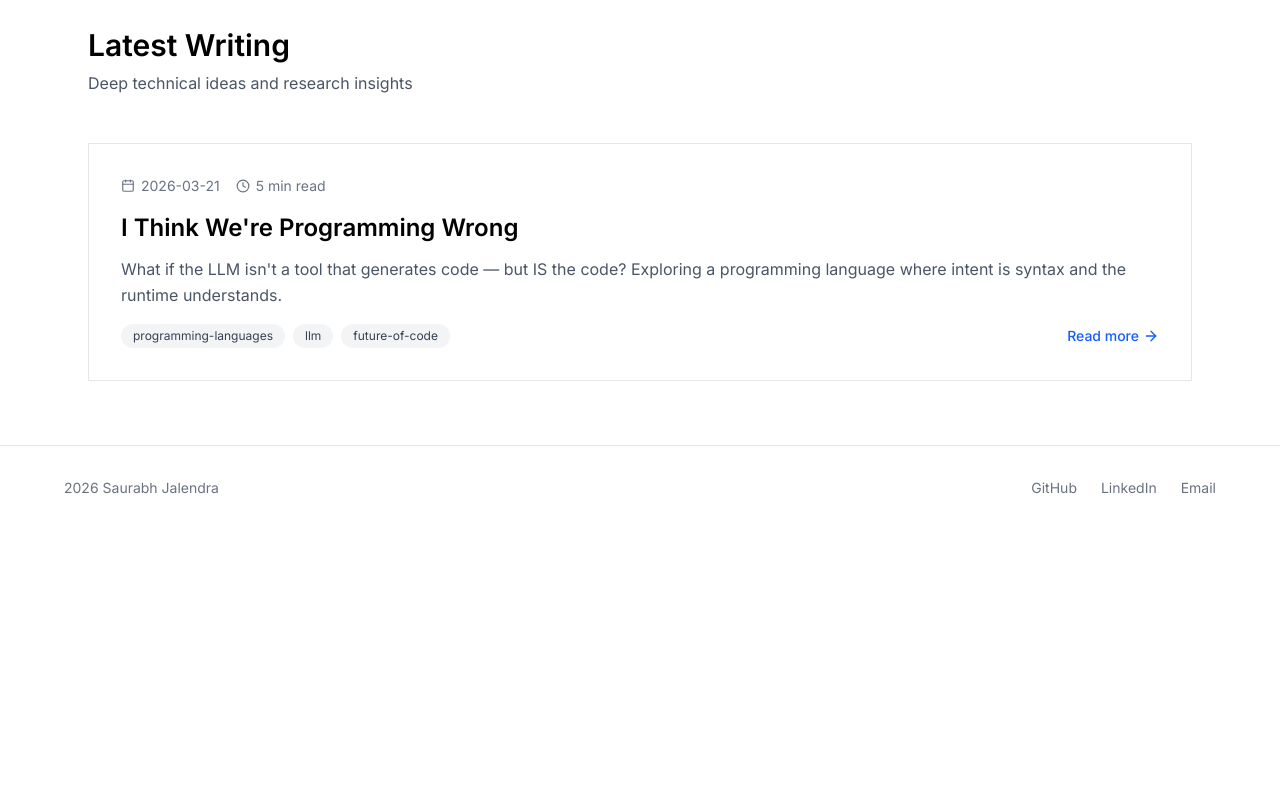
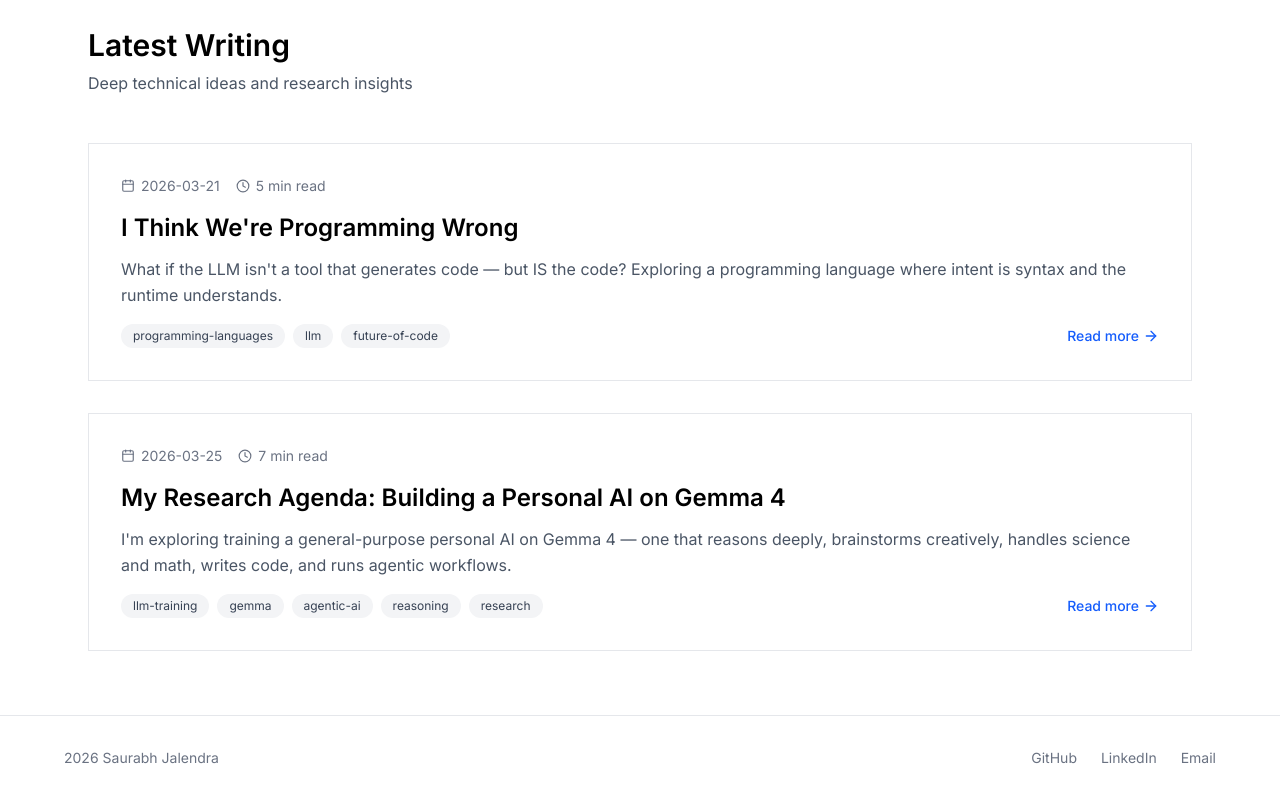
Before and after one commit to SaurabhJalendra/Portfolio_Website, a React (Vite) app: page / in a window 1280 px wide. Shown: the part 502-1302 px from the top of the page. Before the commit the page ends 1032 px from the top, so only its background shows below. Built offline with nearby package versions, Linux system fonts and the light colour scheme.

Commit message:
blog: 2026-03-25 - My Research Agenda: Building a Personal AI on Gemma 4

```diff
--- a/src/data/blog/index.ts
+++ b/src/data/blog/index.ts
@@ -79,4 +79,139 @@ I'm going to prototype this. A minimal runtime where you express intent and the
 
 The last programming language won't have syntax. It'll have understanding.`,
   },
+  {
+    slug: '2026-03-25-personal-ai-gemma4',
+    title: 'My Research Agenda: Building a Personal AI on Gemma 4',
+    date: '2026-03-25',
+    tags: ['llm-training', 'gemma', 'agentic-ai', 'reasoning', 'research'],
+    summary: 'I\'m exploring training a general-purpose personal AI on Gemma 4 — one that reasons deeply, brainstorms creatively, handles science and math, writes code, and runs agentic workflows.',
+    readTime: '7 min read',
+    content: `What if you had a personal AI that wasn't just a coding assistant — but a genuine thinking partner?
+
+One that reasons through complex problems, brainstorms ideas with you, understands scientific papers, solves math, writes code, and then *executes* on what you've planned together — autonomously managing files, running experiments, deploying code.
+
+That's what I want to build. And I think Gemma 4 might be the right foundation.
+
+## Why Gemma 4?
+
+\\\`\\\`\\\`chart:bar
+title: Gemma 4 vs Open Models — Multi-Capability
+data:
+  - label: Coding
+    value: 82
+  - label: Reasoning
+    value: 78
+  - label: Math
+    value: 75
+  - label: Science
+    value: 74
+  - label: Tool Use
+    value: 80
+  - label: Instruction Following
+    value: 83
+ylabel: Benchmark Score (%)
+\\\`\\\`\\\`
+
+Most open models specialize — DeepSeek Coder for code, Qwen-Math for math. Gemma 4 is different: it's genuinely strong across *all* capabilities. That's critical because I don't want five fine-tuned specialists — I want one model that can seamlessly shift between reasoning about a physics problem, brainstorming a startup idea, writing the code, and deploying it.
+
+Key advantages:
+- **Multi-capability base** — strong at reasoning, math, science, AND code out of the box
+- **Built-in tool use** — trained with function calling from the start
+- **Open weights** — full fine-tuning access
+- **Efficient at 12B** — runs on consumer hardware with quantization
+
+## The Vision: Not a Coding Bot — A Thinking Partner
+
+\\\`\\\`\\\`diagram
+graph TD
+    A[Me] --> B[Personal AI on Gemma 4]
+    B --> C[Deep Reasoning]
+    B --> D[Creative Brainstorming]
+    B --> E[Science and Math]
+    B --> F[Code Generation]
+    B --> G[Agentic Execution]
+    C --> H[Break down complex problems]
+    D --> J[Generate and challenge ideas]
+    E --> L[Read papers and derive equations]
+    F --> N[Write production code]
+    G --> P[Run commands and manage projects]
+\\\`\\\`\\\`
+
+The difference from existing AI tools: this model would be trained to think *with me*, not just *for me*. It would know my research interests (RL, world models, quantum-inspired ML), my coding style, my projects, and my way of approaching problems.
+
+## The Training Pipeline
+
+Four phases, each building on the last. Start from Gemma 4's strong base, progressively specialize.
+
+**Phase 1: Continued Pre-Training** — Deepen Gemma 4's knowledge with curated domain data.
+
+\\\`\\\`\\\`chart:bar
+title: Pre-Training Data Mix
+data:
+  - label: GitHub Code
+    value: 40
+  - label: Scientific Papers
+    value: 25
+  - label: Math and Proofs
+    value: 15
+  - label: Technical Books
+    value: 10
+  - label: High-Quality Web
+    value: 10
+ylabel: Mix Proportion (%)
+\\\`\\\`\\\`
+
+Data sources: The Stack v2 (3.3TB code), arXiv papers (2M+), Proof-Pile, OpenWebMath. The key question: what mix ratio prevents catastrophic forgetting while deepening expertise?
+
+**Phase 2: Multi-Capability Fine-Tuning** — Train the model to *apply* its knowledge across reasoning, brainstorming, science, and code. Using GSM8K and MATH for reasoning, SciQ and SciBench for science, CodeAlpaca for code, and synthetically generated brainstorm dialogues.
+
+**Phase 3: Agentic Alignment** — Train multi-step tool use: reason about a problem, write code to test it, run experiments, analyze results. Using tool-use trajectories, ReAct traces, and DPO for safety alignment.
+
+**Phase 4: Personal Specialization** — A LoRA adapter trained on my 51 repos, research notes, and Claude sessions. Cheap enough to run on my RTX 5090.
+
+## The Agentic Architecture
+
+\\\`\\\`\\\`diagram
+graph LR
+    A[User Intent] --> B[Gemma 4 Agent]
+    B --> C{What is needed?}
+    C -->|Thinking| D[Reason through problem]
+    C -->|Research| E[Search papers and web]
+    C -->|Building| F[Write and run code]
+    C -->|Planning| G[Break into steps]
+    D --> H[Respond or continue]
+    E --> H
+    F --> H
+    G --> H
+    H --> B
+\\\`\\\`\\\`
+
+The model decides *what mode to operate in*: should it reason, research, code, or plan? And it chains these together — reason about a problem, write code to test the hypothesis, run it, analyze results.
+
+## Cost Estimate
+
+\\\`\\\`\\\`chart:bar
+title: Estimated Training Cost by Phase
+data:
+  - label: Phase 1 Pre-Train
+    value: 15000
+  - label: Phase 2 Multi-Task
+    value: 5000
+  - label: Phase 3 Agentic
+    value: 3000
+  - label: Phase 4 Personal
+    value: 200
+ylabel: Cost (USD)
+\\\`\\\`\\\`
+
+~$23K total. The pragmatic path: start with Phase 4 ($200) on my own GPU, measure improvement, then decide if the full pipeline is worth the investment.
+
+## The Real Question
+
+Can a fine-tuned 12B model match the reasoning depth of Claude or GPT-4 on *my specific tasks*? Probably not on general benchmarks. But on *my* problems — my codebase, my research domain, my workflow — it might not need to match them. It just needs to be *good enough* while being fully mine: local, private, customizable, and always available.
+
+That's worth researching.
+
+Next step: auditing Gemma 4's existing performance on my actual tasks and prototyping Phase 4 — the personal LoRA fine-tune on my own hardware.`,
+  },
 ]
```
